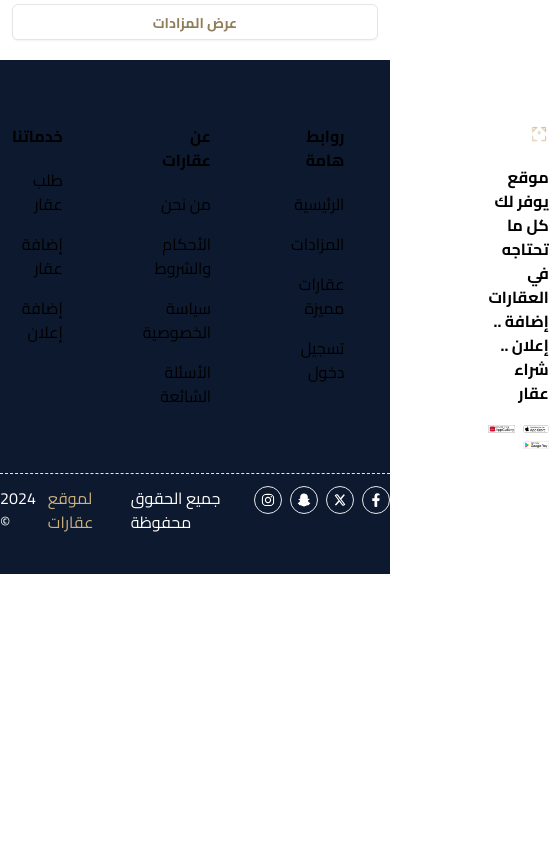
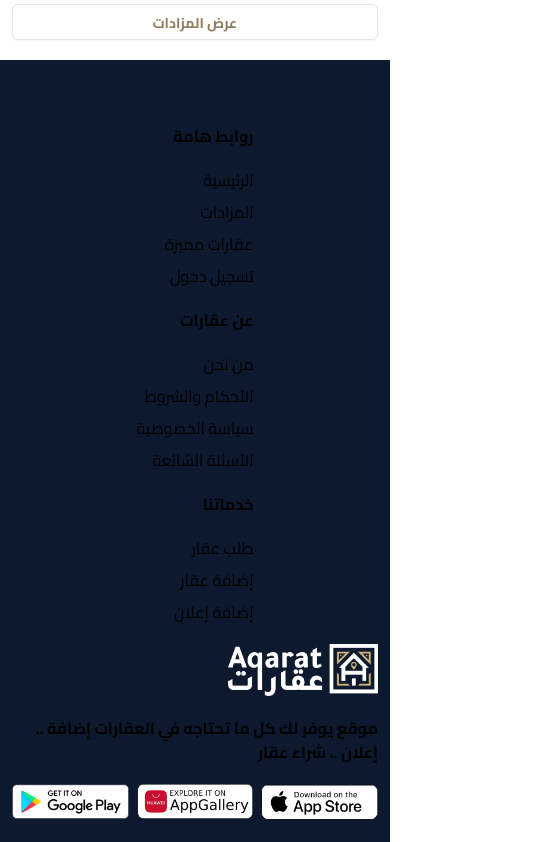
Before and after one commit to husamahmud/Aqarat, a React (Vite) app: page /aqarat in a window 390 px wide. Shown: the part 10580-11422 px from the top of the page, 549 px wide, since content can reach past the window. Before the commit the page ends 11154 px from the top, so only its background shows below. Built offline with nearby package versions, Linux system fonts and the light colour scheme.

Commit message:
style: update footer styling in sm screens

```diff
--- a/src/components/layout/Footer.tsx
+++ b/src/components/layout/Footer.tsx
@@ -1,39 +1,26 @@
 import { Link } from 'react-router-dom'
-import { GoChevronUp } from 'react-icons/go'
-
-import { Button } from '@/components/ui/button.tsx'
 
 import { SOCIAL_ICONS } from '@/lib/constants/socialHeader.ts'
 import { FOOTER_LINKS_GROUP } from '@/lib/constants/footer.ts'
 
-/**
- * Smoothly scrolls the window to the top.
- */
-const scrollToTop = () => {
-  window.scrollTo({
-    top: 0,
-    behavior: 'smooth',
-  })
-}
-
 export default function Footer() {
   return (
     <footer className="bg-[#0D192E] pb-10 pt-16">
-      <div className="container mx-auto">
-        <div className="flex gap-36 border-b border-dashed px-3 pb-6 lg:px-10">
+      <div className="container relative mx-auto">
+        <div className="flex flex-col items-center gap-5 border-b border-dashed px-3 pb-6 md:flex-row md:gap-10 lg:gap-36 lg:px-10">
           {/* Footer Links */}
-          <div className="flex flex-1 gap-20 [direction:rtl]">
+          <div className="grid flex-1 grid-cols-1 gap-5 [direction:rtl] md:flex md:gap-20">
             {FOOTER_LINKS_GROUP.map((group, index) => (
               <div
                 key={index}
                 className="[direction:rtl]"
               >
                 <h3 className="mb-5 font-bold">{group.title}</h3>
-                <ul className="space-y-4">
+                <ul className="space-y-2 md:space-y-4">
                   {group.links.map((link, linkIndex) => (
                     <li key={linkIndex}>
                       <Link
-                        className="border-gold hover:border-b"
+                        className="text-nowrap border-gold hover:border-b"
                         to=""
                       >
                         {link}
@@ -52,11 +39,11 @@ export default function Footer() {
               className="w-[150px]"
             />
 
-            <p className="max-w-xs font-bold [direction:rtl]">
+            <p className="font-bold [direction:rtl] md:max-w-xs">
               موقع يوفر لك كل ما تحتاجه في العقارات إضافة .. إعلان .. شراء عقار
             </p>
 
-            <div className="grid grid-cols-2 gap-2">
+            <div className="grid grid-cols-3 gap-2 md:grid-cols-1 lg:grid-cols-2">
               <img
                 src="/appstore.png"
                 alt="appstore"
@@ -76,9 +63,9 @@ export default function Footer() {
           </div>
         </div>
 
-        <div className="relative flex justify-between pt-3">
+        <div className="flex flex-col items-center justify-center gap-5 px-3 pb-5 pt-8 md:flex-row md:justify-between lg:px-10">
           {/* Copyright */}
-          <p className="relative flex gap-2 text-white">
+          <p className="flex gap-2 text-white">
             <p>2024 © </p>
             <a
               href="/"
@@ -88,14 +75,6 @@ export default function Footer() {
             </a>
             <span>جميع الحقوق محفوظة</span>
           </p>
-
-          {/* Back to Top Button */}
-          <Button
-            className="absolute -left-20 top-0 bg-gold-dark hover:bg-gold-darker"
-            onClick={scrollToTop}
-          >
-            <GoChevronUp />
-          </Button>
 
           {/* Social Icons */}
           <div className="flex gap-2">
```
